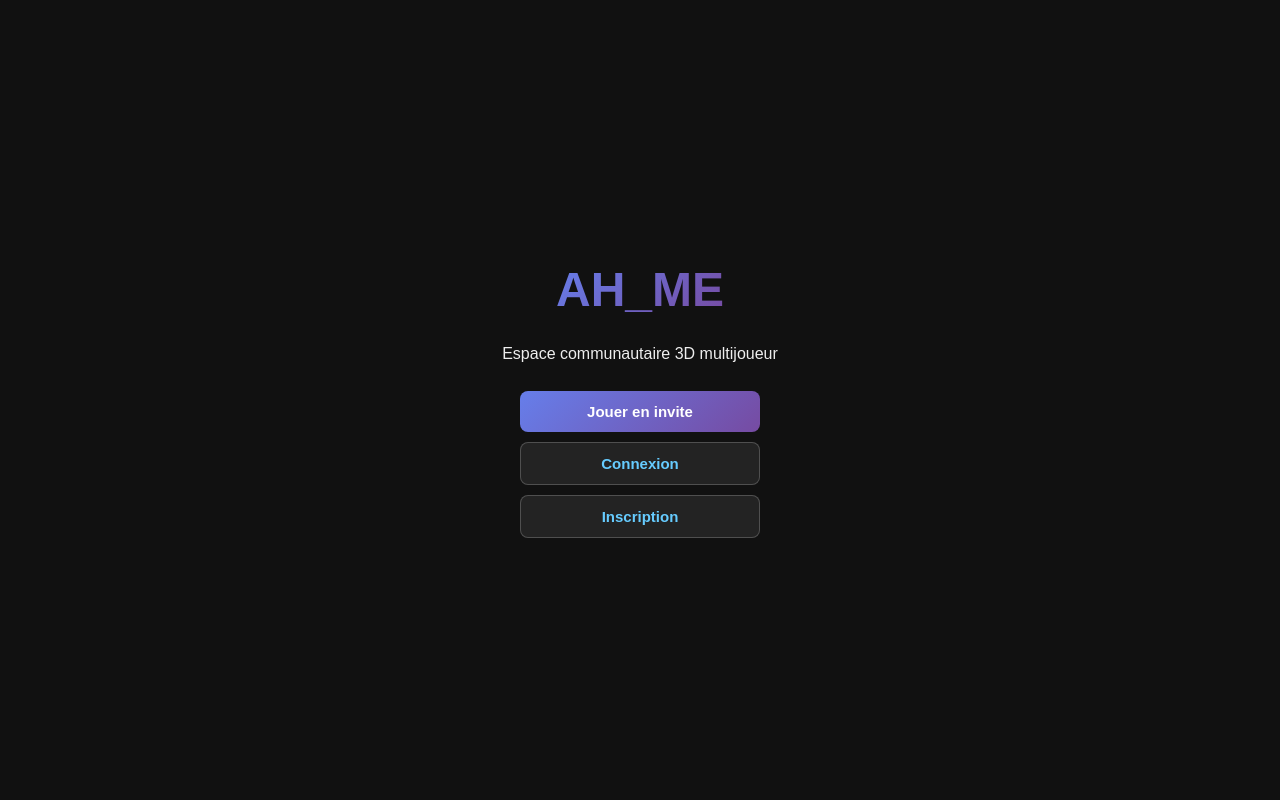
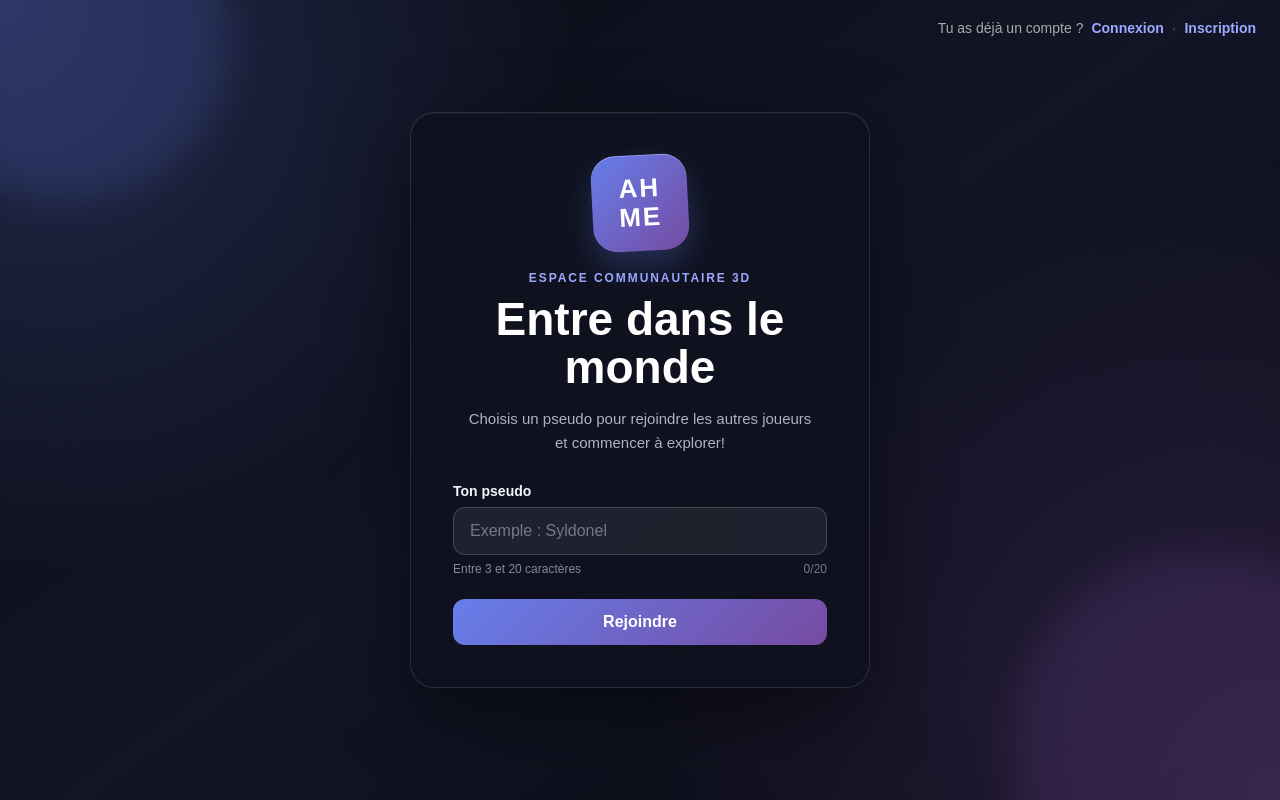
Before and after one commit to gloubiboulgaah/AH_ME, a Next.js app in the folder client/: page / in a window 1280 px wide. Built offline with nearby package versions, Linux system fonts and the light colour scheme; no server answers.

Commit message:
feat: implement guest join screen with username validation

```diff
--- a/client/app/globals.css
+++ b/client/app/globals.css
@@ -615,3 +615,291 @@ body {
 	background: rgba(102, 204, 255, 0.5);
 	border-radius: 3px;
 }
+
+/* ecran d'accueil : saisie du pseudo */
+.join-page {
+	position: relative;
+	min-height: 100vh;
+	display: flex;
+	align-items: center;
+	justify-content: center;
+	overflow: hidden;
+	padding: 32px 20px;
+	background:
+		radial-gradient(
+			circle at top left,
+			rgba(102, 126, 234, 0.28),
+			transparent 38%
+		),
+		radial-gradient(
+			circle at bottom right,
+			rgba(118, 75, 162, 0.3),
+			transparent 42%
+		),
+		linear-gradient(145deg, #090b12 0%, #121526 50%, #090a10 100%);
+}
+
+.join-background-shape {
+	position: absolute;
+	border-radius: 50%;
+	filter: blur(18px);
+	pointer-events: none;
+	opacity: 0.65;
+}
+
+.join-background-shape-one {
+	top: -120px;
+	left: -90px;
+	width: 320px;
+	height: 320px;
+	background: rgba(102, 126, 234, 0.25);
+}
+
+.join-background-shape-two {
+	right: -120px;
+	bottom: -140px;
+	width: 390px;
+	height: 390px;
+	background: rgba(118, 75, 162, 0.28);
+}
+
+.join-card {
+	position: relative;
+	z-index: 1;
+	width: min(100%, 460px);
+	padding: 42px;
+	text-align: center;
+	background: rgba(15, 18, 30, 0.88);
+	border: 1px solid rgba(255, 255, 255, 0.12);
+	border-radius: 24px;
+	box-shadow:
+		0 24px 80px rgba(0, 0, 0, 0.48),
+		inset 0 1px 0 rgba(255, 255, 255, 0.05);
+	backdrop-filter: blur(18px);
+}
+
+.join-logo {
+	width: 96px;
+	height: 96px;
+	margin: 0 auto 20px;
+	display: flex;
+	flex-direction: column;
+	align-items: center;
+	justify-content: center;
+	border-radius: 24px;
+	background: linear-gradient(135deg, #667eea 0%, #764ba2 100%);
+	box-shadow:
+		0 14px 32px rgba(102, 126, 234, 0.28),
+		inset 0 1px 0 rgba(255, 255, 255, 0.3);
+	color: #fff;
+	font-size: 26px;
+	font-weight: 900;
+	line-height: 0.9;
+	letter-spacing: 2px;
+	transform: rotate(-3deg);
+}
+
+.join-logo span:last-child {
+	margin-top: 5px;
+}
+
+.join-eyebrow {
+	margin: 0 0 10px;
+	color: #9ca9ff;
+	font-size: 12px;
+	font-weight: 700;
+	letter-spacing: 0.16em;
+	text-transform: uppercase;
+}
+
+.join-card h1 {
+	margin: 0;
+	font-size: clamp(32px, 7vw, 46px);
+	line-height: 1.05;
+	color: #fff;
+}
+
+.join-description {
+	max-width: 350px;
+	margin: 16px auto 28px;
+	color: #aeb2c4;
+	font-size: 15px;
+	line-height: 1.6;
+}
+
+.join-form {
+	display: flex;
+	flex-direction: column;
+	text-align: left;
+}
+
+.join-form label {
+	margin-bottom: 8px;
+	color: #f3f4ff;
+	font-size: 14px;
+	font-weight: 700;
+}
+
+.join-form input {
+	width: 100%;
+	padding: 14px 16px;
+	background: rgba(255, 255, 255, 0.07);
+	border: 1px solid rgba(255, 255, 255, 0.16);
+	border-radius: 12px;
+	outline: none;
+	color: #fff;
+	font-size: 16px;
+	transition:
+		border-color 0.2s ease,
+		background 0.2s ease,
+		box-shadow 0.2s ease;
+}
+
+.join-form input::placeholder {
+	color: #73788d;
+}
+
+.join-form input:hover {
+	background: rgba(255, 255, 255, 0.09);
+}
+
+.join-form input:focus {
+	border-color: #8998ff;
+	background: rgba(255, 255, 255, 0.1);
+	box-shadow: 0 0 0 4px rgba(102, 126, 234, 0.14);
+}
+
+.join-form input[aria-invalid='true'] {
+	border-color: #ff6b6b;
+}
+
+.join-form input[aria-invalid='true']:focus {
+	box-shadow: 0 0 0 4px rgba(255, 107, 107, 0.12);
+}
+
+.join-field-information {
+	min-height: 34px;
+	display: flex;
+	justify-content: space-between;
+	align-items: flex-start;
+	gap: 12px;
+	padding-top: 7px;
+}
+
+.join-field-information p {
+	margin: 0;
+}
+
+.join-field-information span {
+	flex-shrink: 0;
+	color: #73788d;
+	font-size: 12px;
+}
+
+.join-help {
+	color: #858a9d;
+	font-size: 12px;
+}
+
+.join-button {
+	width: 100%;
+	margin-top: 10px;
+	padding: 14px 24px;
+	border-radius: 12px;
+	font-size: 16px;
+}
+
+.join-button:focus-visible {
+	outline: 3px solid rgba(137, 152, 255, 0.6);
+	outline-offset: 3px;
+}
+
+.join-fallback {
+	margin: 22px 0 0;
+	color: #707589;
+	font-size: 12px;
+}
+
+@media (max-width: 520px) {
+	.join-page {
+		padding: 20px 14px;
+	}
+
+	.join-card {
+		padding: 32px 22px;
+		border-radius: 20px;
+	}
+
+	.join-logo {
+		width: 82px;
+		height: 82px;
+		font-size: 22px;
+	}
+
+	.join-description {
+		margin-bottom: 24px;
+	}
+
+	.join-field-information {
+		min-height: 40px;
+	}
+}
+
+@media (max-height: 680px) and (min-width: 521px) {
+	.join-card {
+		padding-top: 28px;
+		padding-bottom: 28px;
+	}
+
+	.join-logo {
+		width: 74px;
+		height: 74px;
+		margin-bottom: 14px;
+		font-size: 19px;
+	}
+
+	.join-description {
+		margin-top: 10px;
+		margin-bottom: 18px;
+	}
+}
+
+.guest-auth-links {
+	position: fixed;
+	top: 20px;
+	right: 24px;
+	z-index: 20;
+	display: flex;
+	align-items: center;
+	gap: 8px;
+	font-size: 14px;
+}
+
+.guest-auth-links p {
+	margin: 0;
+	color: #aaa;
+}
+
+.guest-auth-links a {
+	color: #9ca9ff;
+	font-weight: bold;
+	text-decoration: none;
+}
+
+.guest-auth-links a:hover {
+	text-decoration: underline;
+}
+
+.guest-auth-links span {
+	color: #666;
+}
+
+@media (max-width: 520px) {
+	.guest-auth-links {
+		top: 14px;
+		right: 14px;
+		left: 14px;
+		justify-content: center;
+		font-size: 12px;
+	}
+}
--- a/client/app/page.tsx
+++ b/client/app/page.tsx
@@ -6,16 +6,18 @@ import { useEffect, useState } from 'react';
 import Link from 'next/link';
 import { useRouter } from 'next/navigation';
 import { api, type User } from '@/lib/api';
+import JoinScreen from '@/components/JoinScreen';
 
 export default function HomePage() {
 	const router = useRouter();
+
 	const [user, setUser] = useState<User | null>(null);
 	const [checked, setChecked] = useState(false);
 
 	useEffect(() => {
 		api.me()
 			.then((data) => setUser(data.user))
-			.catch(() => {})
+			.catch(() => setUser(null))
 			.finally(() => setChecked(true));
 	}, []);
 
@@ -24,40 +26,69 @@ export default function HomePage() {
 		setUser(null);
 	};
 
+	const handleGuestJoin = (username: string) => {
+		localStorage.setItem('ahme_guest_username', username);
+
+		console.log('Événement rejoindre mock :', {
+			username,
+		});
+
+		router.push(`/play?username=${encodeURIComponent(username)}`);
+	};
+
+	if (!checked) {
+		return (
+			<main className="loading-screen">
+				<p>Chargement...</p>
+			</main>
+		);
+	}
+
+	if (!user) {
+		return (
+			<>
+				<JoinScreen onJoin={handleGuestJoin} />
+
+				<div className="guest-auth-links">
+					<p>Tu as déjà un compte ?</p>
+
+					<Link href="/login">Connexion</Link>
+
+					<span>·</span>
+
+					<Link href="/register">Inscription</Link>
+				</div>
+			</>
+		);
+	}
+
 	return (
 		<main className="landing">
 			<h1>AH_ME</h1>
+
 			<p>Espace communautaire 3D multijoueur</p>
 
-			{!checked ? null : user ? (
 			<div className="landing-actions">
 				<p>
-						Connecte en tant que <strong>{user.username}</strong>
+					Connecté en tant que <strong>{user.username}</strong>
 				</p>
+
 				<button
 					className="btn"
-						onClick={() => router.push('/play')}>
+					type="button"
+					onClick={() => router.push('/play')}
+				>
 					Jouer
 				</button>
-					<button className="btn btn-ghost" onClick={logout}>
-						Deconnexion
+
+				<button
+					className="btn btn-ghost"
+					type="button"
+					onClick={logout}
+				>
+					Déconnexion
 				</button>
 			</div>
-			) : (
-				<div className="landing-actions">
-					<button
-						className="btn"
-						onClick={() => router.push('/play')}>
-						Jouer en invite
-					</button>
-					<Link className="btn btn-ghost" href="/login">
-						Connexion
-					</Link>
-					<Link className="btn btn-ghost" href="/register">
-						Inscription
-					</Link>
-				</div>
-			)}
 		</main>
 	);
 }
--- /dev/null
+++ b/client/src/components/JoinScreen.tsx
@@ -0,0 +1,140 @@
+'use client';
+
+import { useState, type ChangeEvent, type FormEvent } from 'react';
+
+const MIN_USERNAME_LENGTH = 3;
+const MAX_USERNAME_LENGTH = 20;
+
+type JoinScreenProps = {
+	onJoin: (username: string) => void;
+};
+
+export default function JoinScreen({ onJoin }: JoinScreenProps) {
+	const [username, setUsername] = useState('');
+	const [error, setError] = useState('');
+	const [isSubmitting, setIsSubmitting] = useState(false);
+
+	const validateUsername = (value: string): string => {
+		const trimmedUsername = value.trim();
+
+		if (!trimmedUsername) {
+			return 'Le pseudo est obligatoire.';
+		}
+
+		if (trimmedUsername.length < MIN_USERNAME_LENGTH) {
+			return `Le pseudo doit contenir au moins ${MIN_USERNAME_LENGTH} caractères.`;
+		}
+
+		if (trimmedUsername.length > MAX_USERNAME_LENGTH) {
+			return `Le pseudo ne peut pas dépasser ${MAX_USERNAME_LENGTH} caractères.`;
+		}
+
+		return '';
+	};
+
+	const handleSubmit = (event: FormEvent<HTMLFormElement>) => {
+		event.preventDefault();
+
+		const trimmedUsername = username.trim();
+		const validationError = validateUsername(trimmedUsername);
+
+		if (validationError) {
+			setError(validationError);
+			return;
+		}
+
+		setError('');
+		setIsSubmitting(true);
+
+		onJoin(trimmedUsername);
+	};
+
+	const handleUsernameChange = (
+		event: ChangeEvent<HTMLInputElement>,
+	) => {
+		const value = event.target.value;
+
+		setUsername(value);
+
+		if (error) {
+			setError(validateUsername(value));
+		}
+	};
+
+	return (
+		<main className="join-page">
+			<div className="join-background-shape join-background-shape-one" />
+			<div className="join-background-shape join-background-shape-two" />
+
+			<section className="join-card">
+				<div className="join-logo" aria-hidden="true">
+					<span>AH</span>
+					<span>ME</span>
+				</div>
+
+				<p className="join-eyebrow">Espace communautaire 3D</p>
+
+				<h1>Entre dans le monde</h1>
+
+				<p className="join-description">
+					Choisis un pseudo pour rejoindre les autres joueurs et commencer à
+					explorer!
+				</p>
+
+				<form className="join-form" onSubmit={handleSubmit} noValidate>
+					<label htmlFor="username">Ton pseudo</label>
+
+					<input
+						id="username"
+						name="username"
+						type="text"
+						value={username}
+						onChange={handleUsernameChange}
+						placeholder="Exemple : Syldonel"
+						minLength={MIN_USERNAME_LENGTH}
+						maxLength={MAX_USERNAME_LENGTH}
+						autoComplete="nickname"
+						aria-invalid={Boolean(error)}
+						aria-describedby={
+							error ? 'username-error' : 'username-help'
+						}
+						disabled={isSubmitting}
+					/>
+
+					<div className="join-field-information">
+						{error ? (
+							<p
+								id="username-error"
+								className="form-error"
+								role="alert"
+							>
+								{error}
+							</p>
+						) : (
+							<p id="username-help" className="join-help">
+								Entre {MIN_USERNAME_LENGTH} et {MAX_USERNAME_LENGTH}{' '}
+								caractères
+							</p>
+						)}
+
+						<span>
+							{username.trim().length}/{MAX_USERNAME_LENGTH}
+						</span>
+					</div>
+
+					<button
+						className="btn join-button"
+						type="submit"
+						disabled={isSubmitting}
+					>
+						{isSubmitting ? 'Connexion...' : 'Rejoindre'}
+					</button>
+				</form>
+
+				{/* <p className="join-fallback">
+					Tu pourras également te connecter avec un compte.
+				</p> */}
+			</section>
+		</main>
+	);
+}
```
Also changed, not shown: client/src/components/GameCanvas.tsx (+54 -10 lines). Lines whose indentation alone changed are shown as unchanged.
